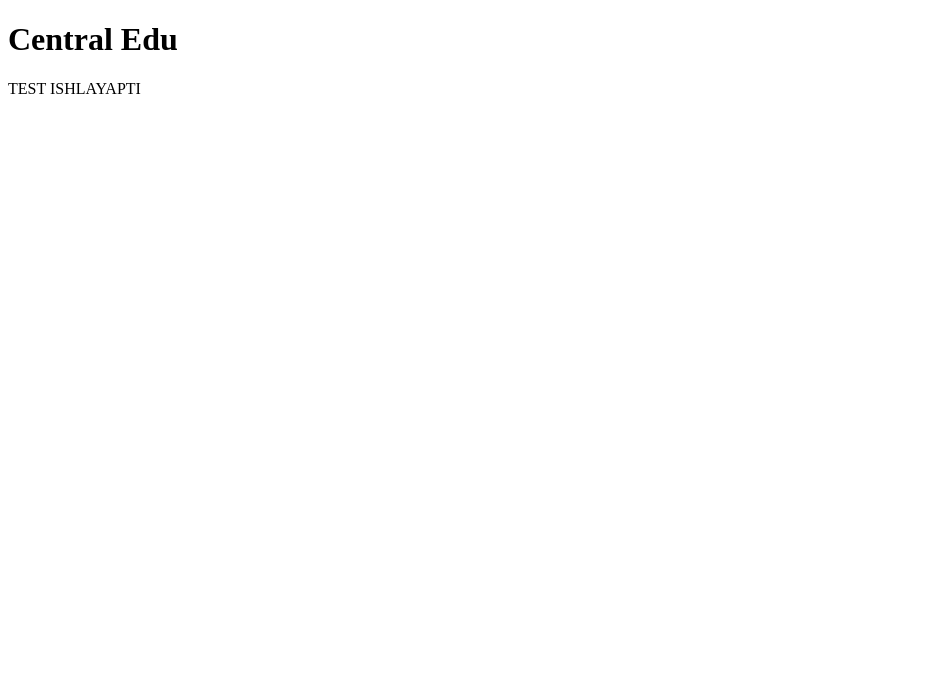
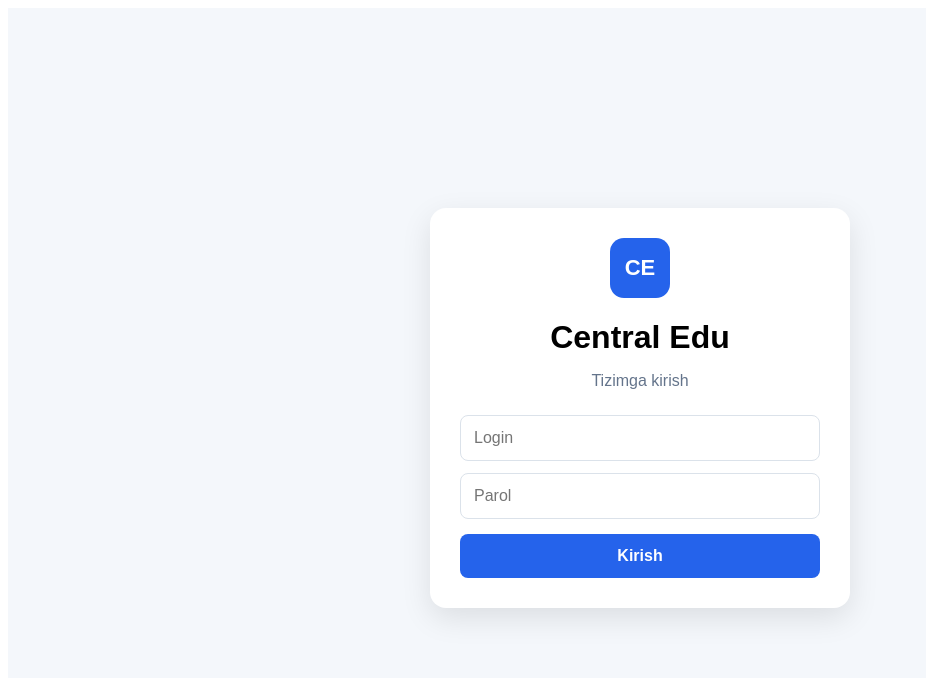
Before and after one commit to xoshimovxurshidbek99-png/centralized-dashboard, a React (Vite) app: page / in a window 1280 px wide. Shown: the top 678 px of the page, without its empty margins (0-926 px from the left). Built offline with nearby package versions, Linux system fonts and the light colour scheme.

Commit message:
Update App.jsx

```diff
--- a/src/App.jsx
+++ b/src/App.jsx
@@ -1,10 +1,157 @@
-import React from "react";
+import { useState } from "react";
 
 function App() {
+  const [login, setLogin] = useState("");
+  const [password, setPassword] = useState("");
+  const [loggedIn, setLoggedIn] = useState(false);
+
+  function handleLogin() {
+    if (login === "admin" && password === "12345") {
+      setLoggedIn(true);
+    } else {
+      alert("Login yoki parol noto‘g‘ri!");
+    }
+  }
+
+  if (!loggedIn) {
+    return (
+      <div
+        style={{
+          minHeight: "100vh",
+          display: "flex",
+          justifyContent: "center",
+          alignItems: "center",
+          background: "#f4f7fb",
+          fontFamily: "Arial, sans-serif",
+        }}
+      >
+        <div
+          style={{
+            width: 360,
+            padding: 30,
+            background: "#fff",
+            borderRadius: 16,
+            boxShadow: "0 10px 30px rgba(0,0,0,0.1)",
+          }}
+        >
+          <div
+            style={{
+              width: 60,
+              height: 60,
+              margin: "0 auto 15px",
+              display: "flex",
+              justifyContent: "center",
+              alignItems: "center",
+              background: "#2563eb",
+              color: "#fff",
+              borderRadius: 14,
+              fontWeight: "bold",
+              fontSize: 22,
+            }}
+          >
+            CE
+          </div>
+
+          <h1 style={{ textAlign: "center", marginBottom: 8 }}>
+            Central Edu
+          </h1>
+
+          <p
+            style={{
+              textAlign: "center",
+              color: "#64748b",
+              marginBottom: 25,
+            }}
+          >
+            Tizimga kirish
+          </p>
+
+          <input
+            type="text"
+            placeholder="Login"
+            value={login}
+            onChange={(e) => setLogin(e.target.value)}
+            style={{
+              width: "100%",
+              padding: 13,
+              boxSizing: "border-box",
+              marginBottom: 12,
+              border: "1px solid #dbe2ea",
+              borderRadius: 8,
+              fontSize: 16,
+            }}
+          />
+
+          <input
+            type="password"
+            placeholder="Parol"
+            value={password}
+            onChange={(e) => setPassword(e.target.value)}
+            onKeyDown={(e) => {
+              if (e.key === "Enter") {
+                handleLogin();
+              }
+            }}
+            style={{
+              width: "100%",
+              padding: 13,
+              boxSizing: "border-box",
+              marginBottom: 15,
+              border: "1px solid #dbe2ea",
+              borderRadius: 8,
+              fontSize: 16,
+            }}
+          />
+
+          <button
+            onClick={handleLogin}
+            style={{
+              width: "100%",
+              padding: 13,
+              border: "none",
+              borderRadius: 8,
+              background: "#2563eb",
+              color: "#fff",
+              fontSize: 16,
+              fontWeight: "bold",
+              cursor: "pointer",
+            }}
+          >
+            Kirish
+          </button>
+        </div>
+      </div>
+    );
+  }
+
   return (
-    <div>
-      <h1>Central Edu</h1>
-      <p>TEST ISHLAYAPTI</p>
+    <div
+      style={{
+        minHeight: "100vh",
+        padding: 40,
+        background: "#f4f7fb",
+        fontFamily: "Arial, sans-serif",
+      }}
+    >
+      <h1>Dashboard</h1>
+
+      <p style={{ color: "#64748b" }}>
+        Centralized Online Education tizimi
+      </p>
+
+      <button
+        onClick={() => setLoggedIn(false)}
+        style={{
+          padding: "10px 20px",
+          background: "#dc2626",
+          color: "#fff",
+          border: "none",
+          borderRadius: 8,
+          cursor: "pointer",
+        }}
+      >
+        Chiqish
+      </button>
     </div>
   );
 }
```
